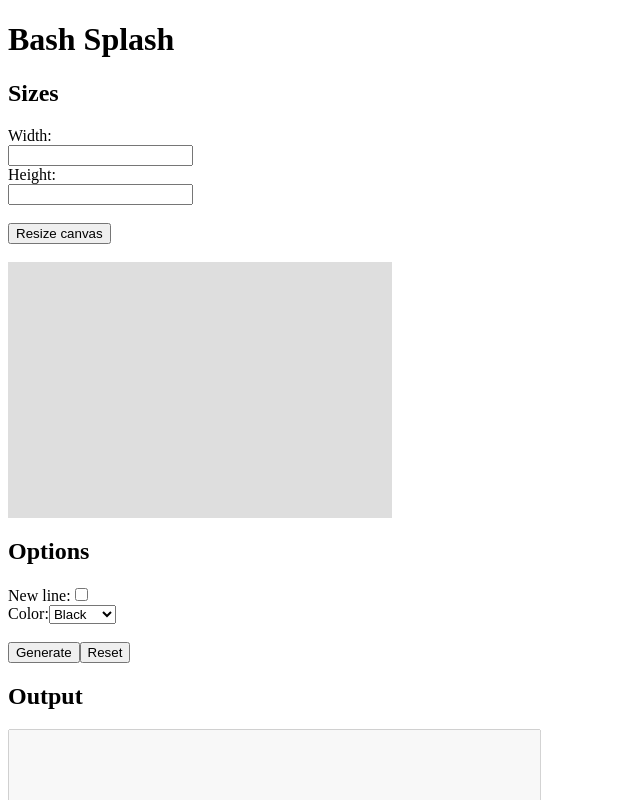
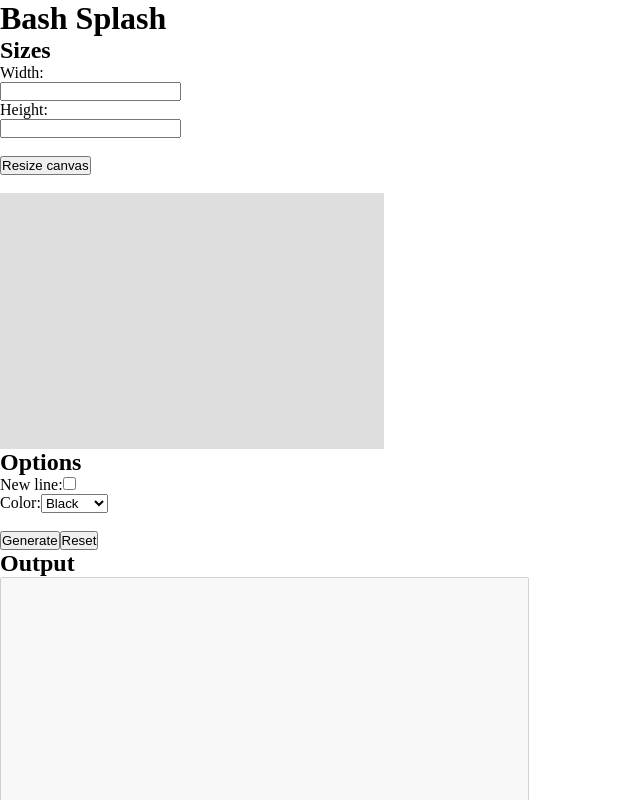
Before and after one commit to saintabomination/bash-splash, a React (Create React App) app: page / in a window 1280 px wide. Shown: the top 800 px of the page, without its empty margins (0-640 px from the left). Built offline with nearby package versions, Linux system fonts and the light colour scheme.

Commit message:
CSS Reset

```diff
--- a/package.json
+++ b/package.json
@@ -47,6 +47,7 @@
     ]
   },
   "devDependencies": {
-    "gh-pages": "^4.0.0"
+    "gh-pages": "^4.0.0",
+    "sass": "^1.55.0"
   }
 }
--- a/src/index.tsx
+++ b/src/index.tsx
@@ -4,6 +4,8 @@
 
 import App from './App';
 import store from './redux/store';
+
+import './styles/reset.scss';
 
 const root = ReactDOM.createRoot(
   document.getElementById('root') as HTMLElement
--- /dev/null
+++ b/src/styles/reset.scss
@@ -0,0 +1,16 @@
+*,
+*::before,
+*::after {
+  box-sizing: border-box;
+  margin: 0;
+  padding: 0;
+}
+
+ul {
+  list-style: none;
+}
+
+a {
+  color: unset;
+  text-decoration: none;
+}
```
Also changed, not shown: 1 other file (tests, documents, lock files or other folders).
